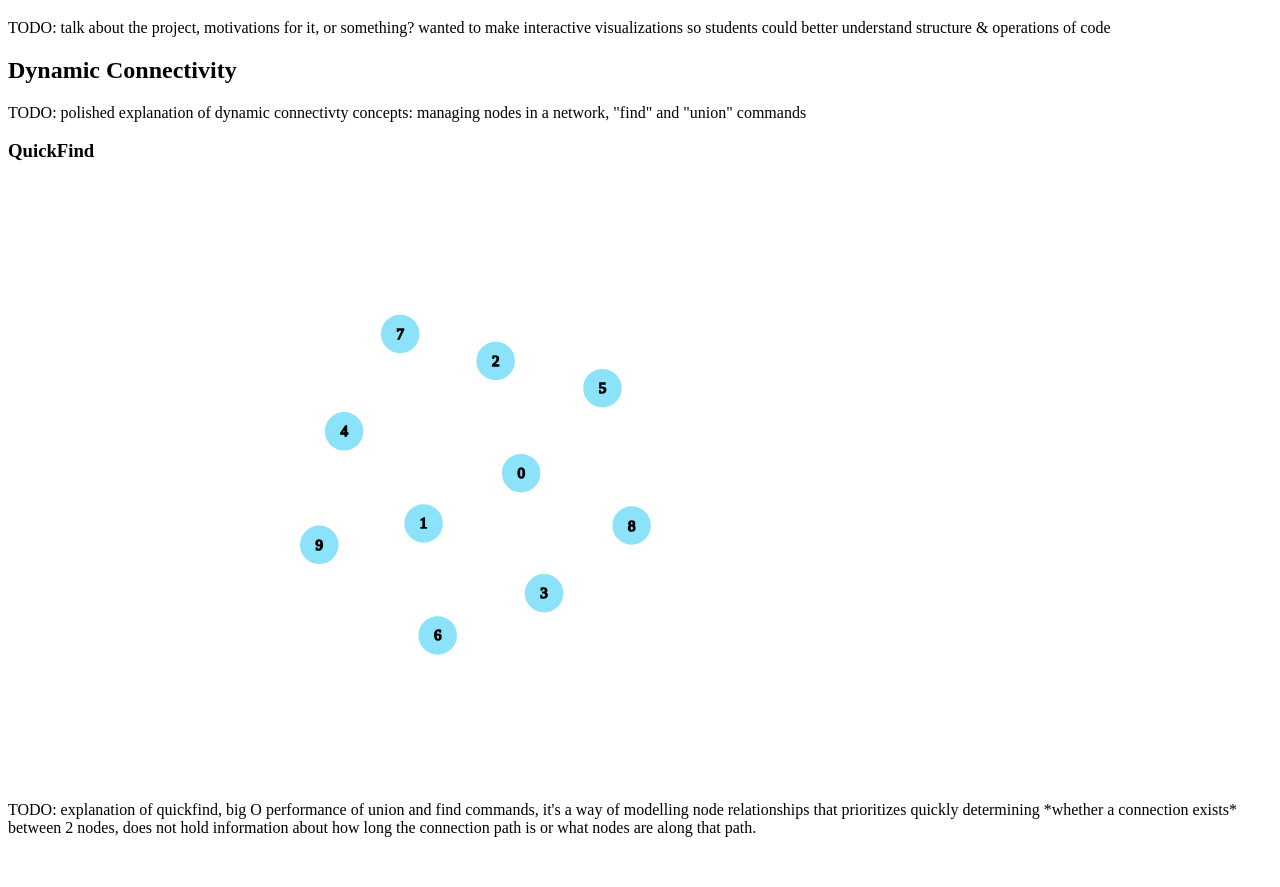
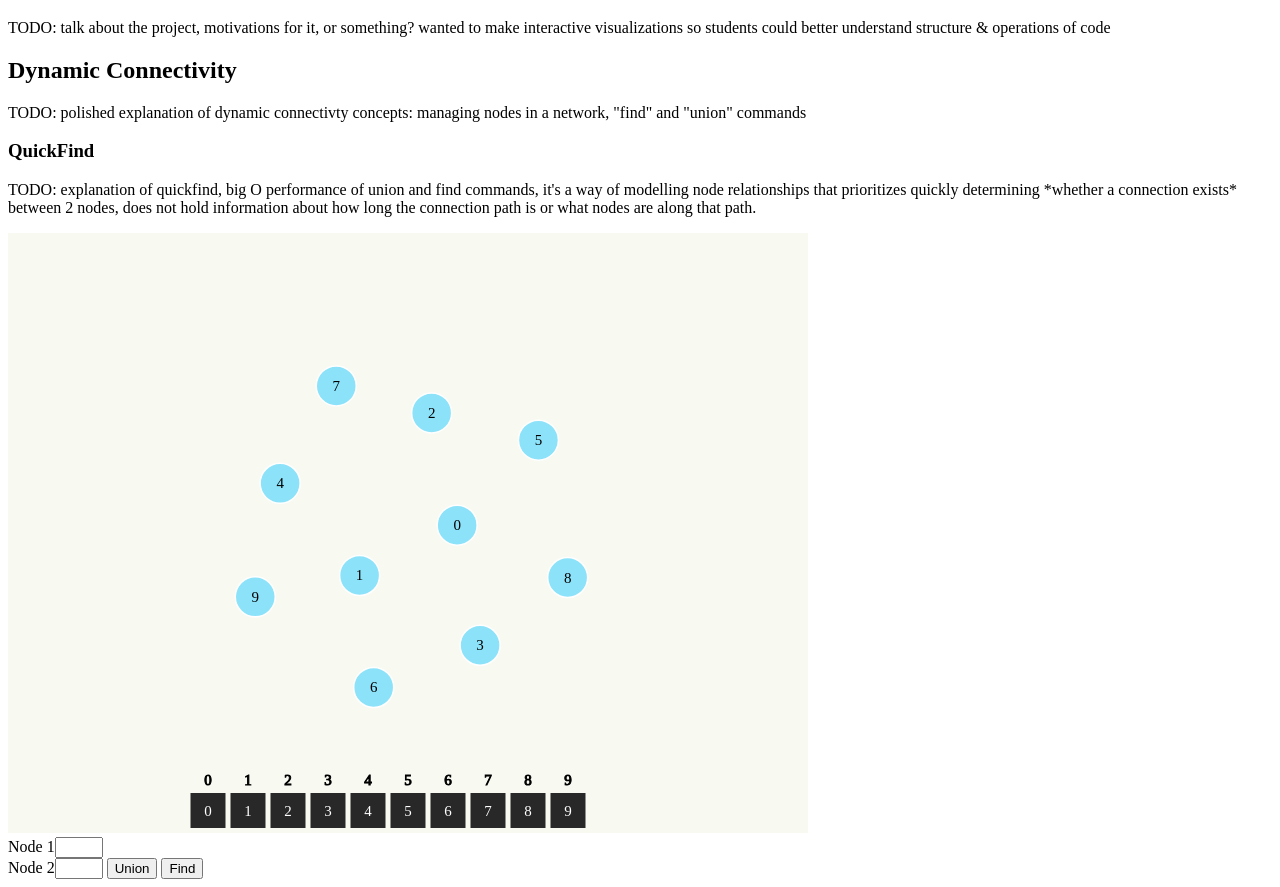
Before and after one commit to strangequarkk/d3_algo_visualizations, a plain HTML site: page index.html in a window 1280 px wide. Shown: the part 61-948 px from the top of the page. Before the commit the page ends 914 px from the top, so only its background shows below. Drawn offline with nearby package versions, Linux system fonts and the light colour scheme.

Commit message:
added array boxes and user input elements

```diff
--- a/index.html
+++ b/index.html
@@ -25,7 +25,6 @@
         </p>
         <div class="viz-group">
           <h3>QuickFind</h3>
-          <div id="quickfind-viz"></div>
           <p>
             TODO: explanation of quickfind, big O performance of union and find
             commands, it's a way of modelling node relationships that
@@ -33,6 +32,32 @@
             between 2 nodes, does not hold information about how long the
             connection path is or what nodes are along that path.
           </p>
+          <div class="visualization">
+            <div id="quickfind-viz"></div>
+            <form id="qf-form">
+              <label for="qf_node1">Node 1</label
+              ><input
+                type="number"
+                max="9"
+                min="0"
+                name="qf_node1"
+                id="qf_node1"
+                step="1"
+              />
+              <br />
+              <label for="qf_node2">Node 2</label
+              ><input
+                type="number"
+                max="9"
+                min="0"
+                name="qf_node2"
+                id="qf_node2"
+                step="1"
+              />
+              <button id="qf_union">Union</button>
+              <button id="qf_find">Find</button>
+            </form>
+          </div>
         </div>
       </section>
     </main>
--- a/script.js
+++ b/script.js
@@ -2,7 +2,7 @@
  * QuickFind visualization
  */
 
-//generate our data- a list of n nodes and an empty list of links, formatted according to d3's needs
+// Generate our data- a list of n nodes and an empty list of links, formatted according to d3's needs
 function generateNodes(n) {
   const nodesArr = [...Array(n).keys()].map((i) => {
     return { id: i, name: i };
@@ -14,11 +14,11 @@ function generateNodes(n) {
 function quickFindVis() {
   function chart(data) {
     // Specify the dimensions of the chart.
-    const width = 928;
+    const width = 800;
     const height = 600;
 
     // Specify the color scale.
-    const color = d3.scaleOrdinal(d3.schemeCategory10);
+    //const color = d3.scaleOrdinal(d3.schemeCategory10);
 
     // The force simulation mutates links and nodes, so create a copy
     // so that re-evaluating this cell produces the same result.
@@ -43,12 +43,12 @@ function quickFindVis() {
       .attr("width", width)
       .attr("height", height)
       .attr("viewBox", [0, 0, width, height])
-      .attr("style", "max-width: 100%; height: auto;");
+      .attr("style", "max-width: 100%; height: auto; background:#f8f9f1");
 
     // Add a line for each link, and a circle for each node.
     const link = svg
       .append("g")
-      .attr("stroke", "#999")
+      .attr("stroke", "#282828ff")
       .attr("stroke-opacity", 0.6)
       .selectAll()
       .data(links)
@@ -65,22 +65,16 @@ function quickFindVis() {
       .append("circle")
       .attr("r", 20)
       .attr("fill", "#8be2f9ff");
-    // .enter()
-    // .append("text")
-    // .attr("stroke", "#000")
-    // .text((d) => d.id);
-    console.log("node:");
-    console.log(node);
+
     const label = node.select(function () {
       return this.parentNode;
     });
-    console.log("label??");
-    console.log(label);
 
     label
       .append("text")
       .text((d) => d.id)
-      .attr("stroke", "#000")
+      .attr("fill", "#000")
+      .attr("stroke", "none")
       .style("text-anchor", "middle")
       .style("font-size", "15px");
 
@@ -108,32 +102,67 @@ function quickFindVis() {
         .attr("y", (d) => d.y + 5);
     }
 
-    // Reheat the simulation when drag starts, and fix the subject position.
-    function dragstarted(event) {
-      if (!event.active) simulation.alphaTarget(0.3).restart();
-      event.subject.fx = event.subject.x;
-      event.subject.fy = event.subject.y;
-    }
+    // // Reheat the simulation when drag starts, and fix the subject position.
+    // function dragstarted(event) {
+    //   if (!event.active) simulation.alphaTarget(0.3).restart();
+    //   event.subject.fx = event.subject.x;
+    //   event.subject.fy = event.subject.y;
+    // }
 
-    // Update the subject (dragged node) position during drag.
-    function dragged(event) {
-      event.subject.fx = event.x;
-      event.subject.fy = event.y;
-    }
+    // // Update the subject (dragged node) position during drag.
+    // function dragged(event) {
+    //   event.subject.fx = event.x;
+    //   event.subject.fy = event.y;
+    // }
 
-    // Restore the target alpha so the simulation cools after dragging ends.
-    // Unfix the subject position now that it’s no longer being dragged.
-    function dragended(event) {
-      if (!event.active) simulation.alphaTarget(0);
-      event.subject.fx = null;
-      event.subject.fy = null;
-    }
+    // // Restore the target alpha so the simulation cools after dragging ends.
+    // // Unfix the subject position now that it’s no longer being dragged.
+    // function dragended(event) {
+    //   if (!event.active) simulation.alphaTarget(0);
+    //   event.subject.fx = null;
+    //   event.subject.fy = null;
+    // }
 
     // When this cell is re-run, stop the previous simulation. (This doesn’t
     // really matter since the target alpha is zero and the simulation will
     // stop naturally, but it’s a good practice.)
     //invalidation.then(() => simulation.stop());
-    //d3.select("#quickfind-viz").append(svg);
+
+    const idArray = svg.append("g").selectAll().data(nodes).join("g");
+    const cellSize = 40;
+    var xOffset = width / 2 - (nodes.length * cellSize) / 2;
+    console.log("x offset?", xOffset);
+    //node ids indicating index
+    idArray
+      .append("text")
+      .text((d) => d.id)
+      .attr("x", (d) => xOffset + d.id * cellSize)
+      .attr("y", height - cellSize * 1.2)
+      .attr("stroke", "#000")
+      .style("text-anchor", "middle")
+      .style("font-size", "15px");
+
+    //rectangles
+    idArray
+      .append("rect")
+      .attr("width", cellSize - 5)
+      .attr("height", cellSize - 5)
+      .attr("x", (d) => xOffset + 2.5 + d.id * cellSize - cellSize / 2)
+      .attr("y", height - cellSize)
+      .style("fill", "#282828ff");
+
+    //labels in rectangles
+    idArray
+      .append("text")
+      .text((d) => d.name)
+      .attr("x", (d) => xOffset + d.id * cellSize)
+      .attr("y", 3 + height - cellSize / 2)
+      .attr("z", 5)
+      //.attr("stroke", "#fff")
+      .attr("fill", "#fff")
+      .style("text-anchor", "middle")
+      .style("font-size", "15px");
+    // const arrayLabels =
     return svg.node();
   }
 
@@ -142,6 +171,5 @@ function quickFindVis() {
 }
 
 window.onload = function () {
-  console.log("hello script.js");
   quickFindVis();
 };
```
